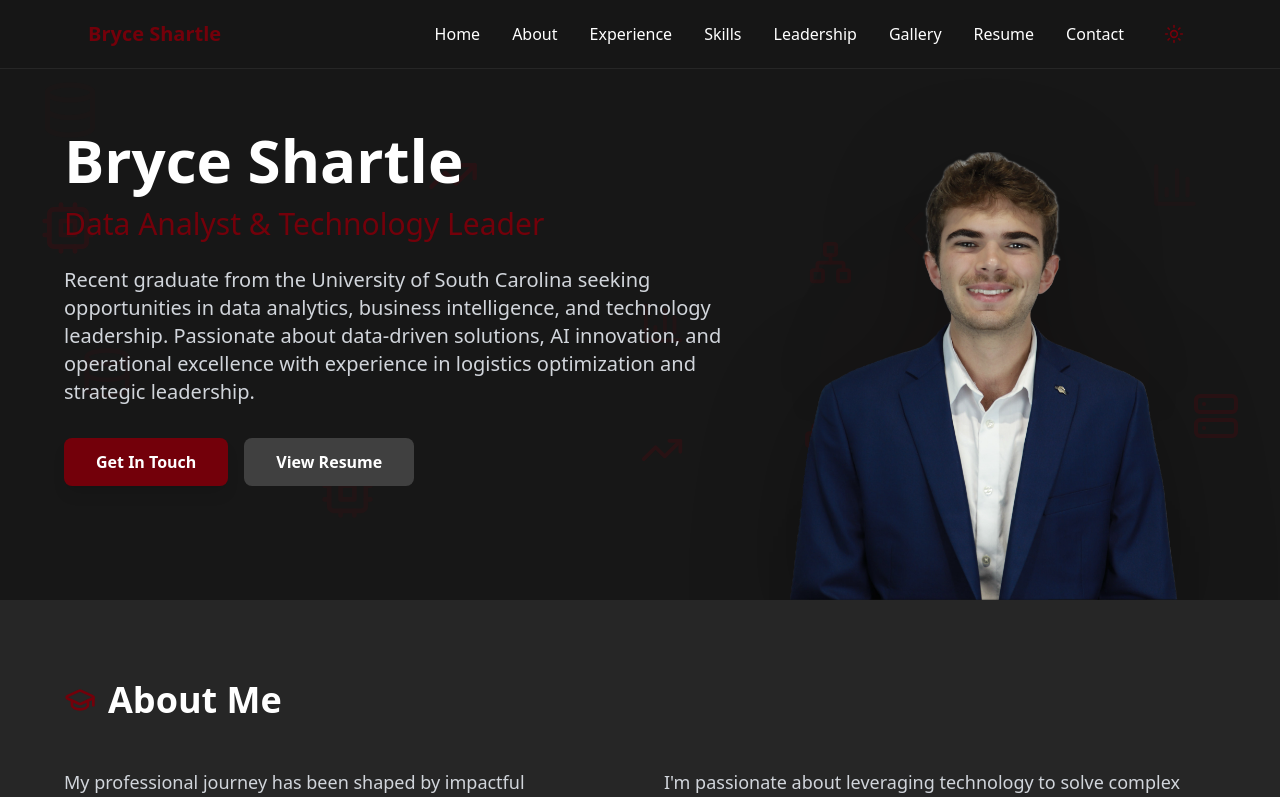
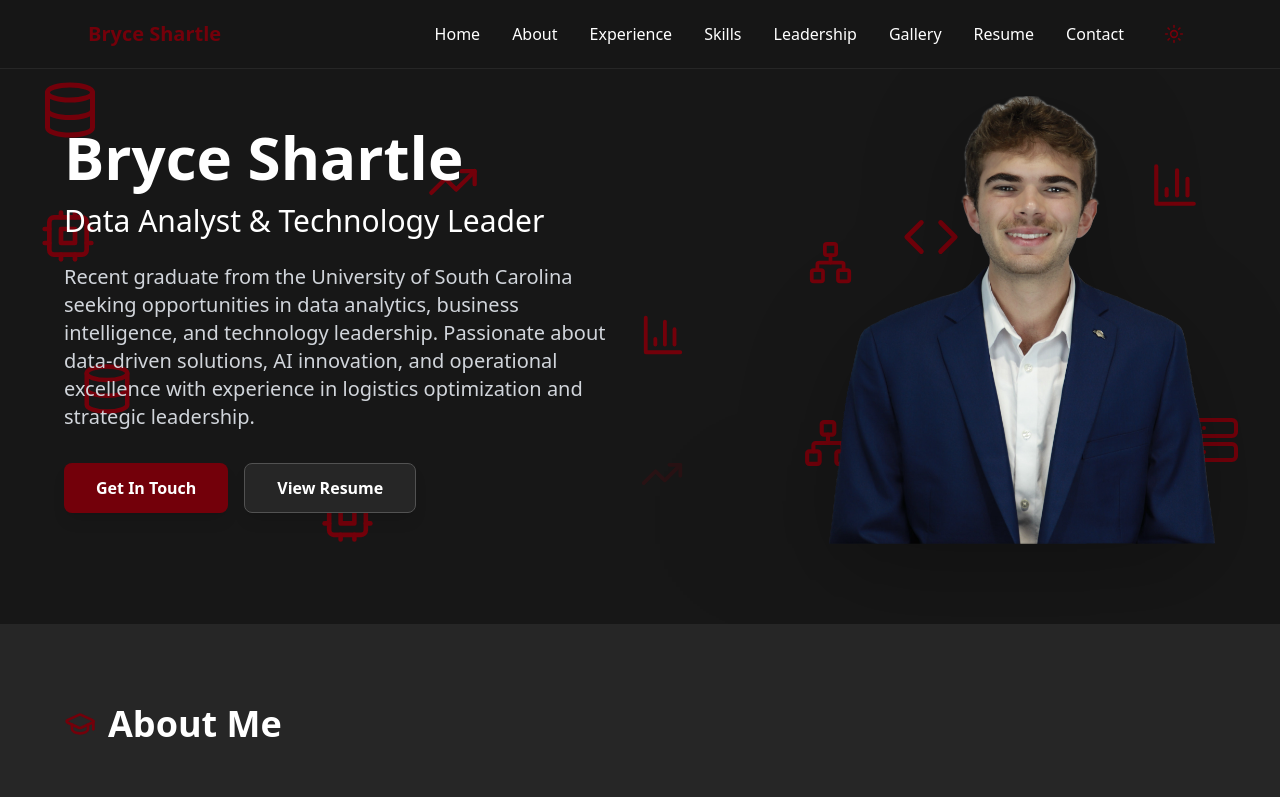
Before and after one commit to brycesha/bryceshartle-site, a React (Vite) app: page / in a window 1280 px wide. Shown: the top 797 px of the page. Built offline with nearby package versions, Linux system fonts and the light colour scheme.

Commit message:
Add files via upload

```diff
--- a/index.html
+++ b/index.html
@@ -13,6 +13,9 @@
     <meta name="twitter:title" content="Bryce Shartle — Data Analyst & Technology Leader">
     <meta name="twitter:description" content="Portfolio showcasing analytics, technology leadership, and data-driven projects.">
     <meta name="twitter:image" content="https://bryceshartle.com/IMG_0661.JPG">
+
+    <title>Bryce Shartle — Data Analyst & Technology Leader</title>
+    <link rel="icon" type="image/png" href="/subject2.png" />
 </head>
   <body>
     <div id="root"></div>
--- a/src/App.tsx
+++ b/src/App.tsx
@@ -282,66 +282,69 @@ function App() {
         </div>
       </nav>
 
-      {/* Hero Section */}
+      {
+/* Hero Section */}
       <section id="home" className="pt-24 pb-20 px-6 relative overflow-hidden min-h-[70vh] md:min-h-[75vh] flex items-center">
         <div className="absolute inset-0 pointer-events-none">
-          <Database className={`absolute top-20 left-10 animate-fadeInOut1 ${isDark ? 'opacity-0' : 'opacity-0'}`} size={60} style={{ color: garnet }} />
-          <BarChart3 className={`absolute top-40 right-20 animate-fadeInOut2 ${isDark ? 'opacity-0' : 'opacity-0'}`} size={50} style={{ color: garnet }} />
-          <Cpu className={`absolute bottom-20 left-1/4 animate-fadeInOut3 ${isDark ? 'opacity-0' : 'opacity-0'}`} size={55} style={{ color: garnet }} />
-          <Network className={`absolute top-60 right-1/3 animate-fadeInOut4 ${isDark ? 'opacity-0' : 'opacity-0'}`} size={45} style={{ color: garnet }} />
-          <TrendingUp className={`absolute top-1/4 left-1/3 animate-fadeInOut5 ${isDark ? 'opacity-0' : 'opacity-0'}`} size={52} style={{ color: garnet }} />
-          <Server className={`absolute bottom-40 right-10 animate-fadeInOut6 ${isDark ? 'opacity-0' : 'opacity-0'}`} size={48} style={{ color: garnet }} />
-          <Code className={`absolute top-1/3 right-1/4 animate-fadeInOut1 ${isDark ? 'opacity-0' : 'opacity-0'}`} size={58} style={{ color: garnet }} />
-          <Database className={`absolute bottom-1/3 left-20 animate-fadeInOut2 ${isDark ? 'opacity-0' : 'opacity-0'}`} size={54} style={{ color: garnet }} />
-          <BarChart3 className={`absolute top-1/2 left-1/2 animate-fadeInOut3 ${isDark ? 'opacity-0' : 'opacity-0'}`} size={46} style={{ color: garnet }} />
-          <Network className={`absolute bottom-1/4 right-1/3 animate-fadeInOut4 ${isDark ? 'opacity-0' : 'opacity-0'}`} size={50} style={{ color: garnet }} />
-          <Cpu className={`absolute top-1/3 left-10 animate-fadeInOut5 ${isDark ? 'opacity-0' : 'opacity-0'}`} size={56} style={{ color: garnet }} />
+          <Database className={`absolute top-20 left-10 animate-...acity-0' : 'opacity-0'}`} size={60} style={{ color: garnet }} />
+          <BarChart3 className={`absolute top-40 right-20 animat...acity-0' : 'opacity-0'}`} size={50} style={{ color: garnet }} />
+          <Cpu className={`absolute bottom-20 left-1/4 animate-f...acity-0' : 'opacity-0'}`} size={55} style={{ color: garnet }} />
+          <Network className={`absolute top-60 right-1/3 animate...acity-0' : 'opacity-0'}`} size={45} style={{ color: garnet }} />
+          <TrendingUp className={`absolute top-1/4 left-1/3 anim...acity-0' : 'opacity-0'}`} size={52} style={{ color: garnet }} />
+          <Server className={`absolute bottom-40 right-10 animat...acity-0' : 'opacity-0'}`} size={48} style={{ color: garnet }} />
+          <Code className={`absolute top-1/3 right-1/4 animate-f...acity-0' : 'opacity-0'}`} size={58} style={{ color: garnet }} />
+          <Database className={`absolute bottom-1/3 left-20 anim...acity-0' : 'opacity-0'}`} size={54} style={{ color: garnet }} />
+          <BarChart3 className={`absolute top-1/2 left-1/2 anima...acity-0' : 'opacity-0'}`} size={46} style={{ color: garnet }} />
+          <Network className={`absolute bottom-1/4 right-1/3 ani...acity-0' : 'opacity-0'}`} size={50} style={{ color: garnet }} />
+          <Cpu className={`absolute top-1/3 left-10 animate-fade...acity-0' : 'opacity-0'}`} size={56} style={{ color: garnet }} />
           <TrendingUp className={`absolute bottom-32 left-1/2 animate-fadeInOut6 ${isDark ? 'opacity-0' : 'opacity-0'}`} size={44} style={{ color: garnet }} />
         </div>
 
-        <div className="max-w-6xl mx-auto w-full relative z-10">
-          <div className="relative">
-            <div className="max-w-3xl mb-8 md:mb-0">
-              <h2 className="text-5xl md:text-6xl font-bold mb-4 scroll-reveal animate-fadeInUp">Bryce Shartle</h2>
-              <p className="text-2xl md:text-3xl mb-6 scroll-reveal animate-fadeInUp" style={{ color: garnet, animationDelay: '0.1s' }}>Data Analyst & Technology Leader</p>
-              <p className={`text-lg md:text-xl mb-8 ${isDark ? 'text-gray-300' : 'text-gray-700'} max-w-2xl scroll-reveal animate-fadeInUp`} style={{ animationDelay: '0.2s' }}>
-                Recent graduate from the University of South Carolina seeking opportunities in data analytics, business intelligence, and technology leadership. Passionate about data-driven solutions, AI innovation, and operational excellence with experience in logistics optimization and strategic leadership.
+        <div className="max-w-6xl mx-auto w-full relative z-10 flex flex-col md:flex-row items-center justify-between gap-10">
+          {/* Text content */}
+          <div className="flex-1 max-w-3xl scroll-reveal animate-fadeInUp" style={{ animationDelay: '0.1s' }}>
+            <h2 className="text-5xl md:text-6xl font-bold mb-4">Bryce Shartle</h2>
+            <p className="text-2xl md:text-3xl mb-6">Data Analyst & Technology Leader</p>
+            <p
+              className={`text-lg md:text-xl mb-8 ${isDark ? 'text-gray-300' : 'text-gray-200'}`}
+            >
+              Recent graduate from the University of South Carolina seeking opportunities in data analytics,
+              business intelligence, and technology leadership. Passionate about data-driven solutions, AI innovation,
+              and operational excellence with experience in logistics optimization and strategic leadership.
             </p>
-              <div className="flex gap-4 flex-wrap scroll-reveal animate-fadeInUp" style={{ animationDelay: '0.3s' }}>
+            <div className="flex gap-4 flex-wrap">
               <button
                 onClick={() => scrollToSection('contact')}
-                  className="px-8 py-3 rounded-lg text-white font-semibold transition-all duration-300 hover:opacity-90 hover:scale-105 hover:shadow-2xl shadow-lg"
+                className="px-8 py-3 rounded-lg text-white font-semibold transform transition-all duration-300 hover:opacity-90 hover:scale-105 hover:shadow-2xl shadow-lg"
                 style={{ backgroundColor: garnet }}
               >
                 Get In Touch
               </button>
               <button
                 onClick={() => scrollToSection('resume')}
-                  className={`px-8 py-3 rounded-lg font-semibold transition-all duration-300 hover:scale-105 hover:shadow-2xl ${isDark ? 'bg-neutral-700 hover:bg-neutral-600' : 'bg-gray-100 hover:bg-gray-200'}`}
+                className={`px-8 py-3 rounded-lg font-semibold transform transition-all duration-300 shadow-lg hover:shadow-2xl hover:scale-105 ${
+                  isDark
+                    ? 'bg-neutral-800 text-white border border-neutral-600 hover:bg-neutral-700'
+                    : 'bg-gray-100 text-gray-900 border border-gray-300 hover:bg-gray-200'
+                }`}
               >
                 View Resume
               </button>
             </div>
           </div>
-          </div>
-        </div>
 
-        <div className="absolute bottom-0 left-1/2 md:left-auto md:right-[8%] transform -translate-x-1/2 md:translate-x-0 z-0 pointer-events-none">
-          <div className="absolute inset-0 -bottom-8 left-1/2 transform -translate-x-1/2 w-[120%] h-[60%] bg-gradient-radial from-garnet/8 via-garnet/4 to-transparent blur-2xl opacity-60" style={{
-            background: `radial-gradient(ellipse at center bottom, ${garnet}15 0%, ${garnet}08 30%, transparent 70%)`
-          }}></div>
-
-          <div className="absolute bottom-0 left-1/2 transform -translate-x-1/2 w-[80%] h-12 bg-black/20 blur-3xl opacity-40"></div>
-
+          {/* Headshot */}
+          <div className="flex-1 mt-10 md:mt-0 flex justify-center md:justify-end relative">
+            <div className="absolute bottom-0 left-1/2 -translate-x-1/2 w-[80%] h-12 bg-black/20 blur-3xl opacity-40 pointer-events-none" />
             <img
               src="/subject2.png"
               alt="Bryce Shartle"
-            className="relative h-[38vh] md:h-[49vh] lg:h-[56vh] w-auto object-contain object-bottom scroll-reveal animate-fadeInUp"
+              className="relative h-[38vh] md:h-[49vh] lg:h-[56vh] max-h-[520px] w-auto object-contain object-bottom"
               style={{
-              animationDelay: '0.4s',
                 filter: 'drop-shadow(0 25px 50px rgba(0, 0, 0, 0.25))'
               }}
             />
+          </div>
         </div>
       </section>
 
```
Lines whose indentation alone changed are shown as unchanged.
